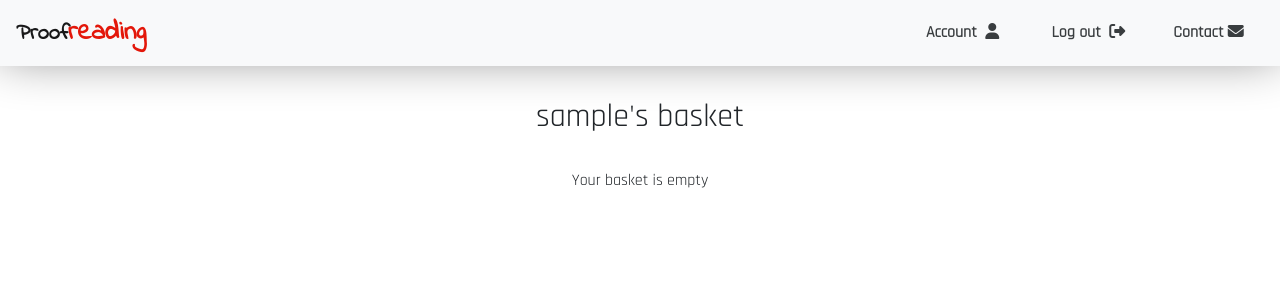
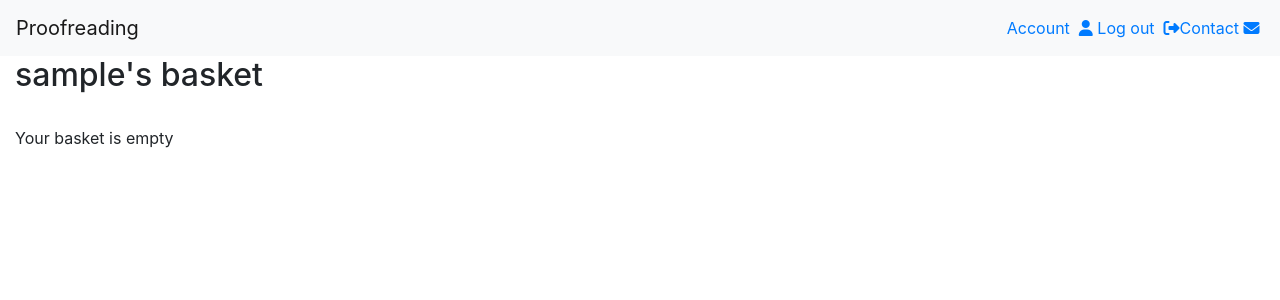
Before and after one commit to andriusci/freelancer, a Django app: page /basket/ in a window 1280 px wide. Shown: the top 300 px of the page. Run offline with Django 3.2, Linux system fonts and the light colour scheme; the visitor is signed in with stand-in values (Sample User, id 1); data that the repository does not hold is empty; some libraries are stand-ins or nearby versions.

Commit message:
bugs bugs bugs

```diff
--- a/freelancer_website/static/style.css
+++ b/freelancer_website/static/style.css
@@ -88,6 +88,7 @@ p > label{display: block}
      .headline{
          font-size: 2.6em;
      }
+     .basket_table{max-width: 90%;}
     }
 
 #crossed{
--- a/freelancer_website/templates/base.html
+++ b/freelancer_website/templates/base.html
@@ -21,7 +21,7 @@
   <link href="https://fonts.googleapis.com/css2?family=Playfair+Display&family=Rajdhani&display=swap" rel="stylesheet">
 
 
-  <link rel="stylesheet" type="text/css" href="{% static 'style.css' %}">
+  <link rel="stylesheet" type="text/css" href="{% static 'css/style.css' %}">
   <script src="{% static 'js/js.js' %}"></script>
 
   <title>{%block title%}{%endblock%}</title>
```
